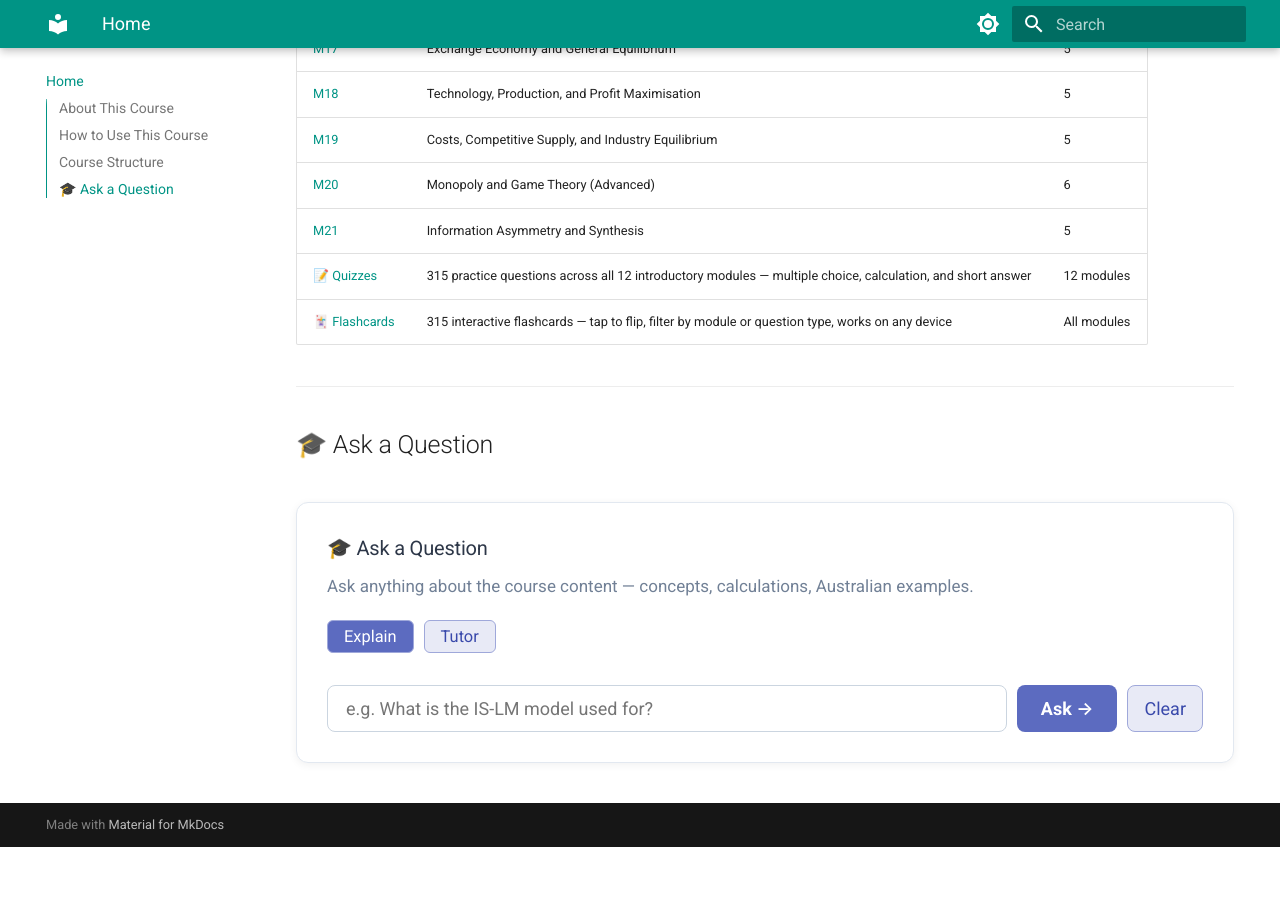
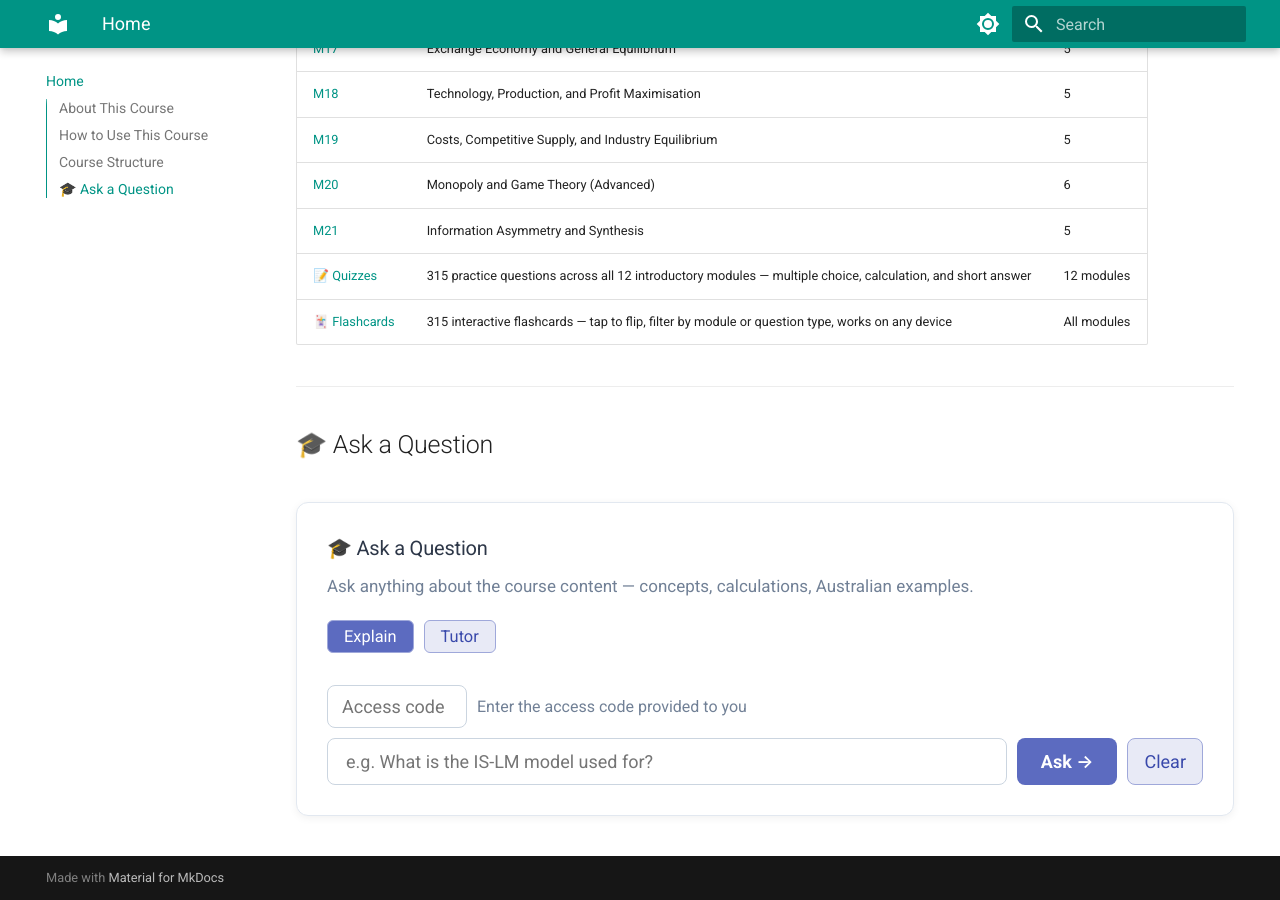
Before and after one commit to pspedding/micro-course-2026, an MkDocs documentation site: the page built from docs/index.md, in a window 1280 px wide and 900 px high, scrolled down 1510 px. Built offline with MkDocs 1.6.1 and Material for MkDocs 9.7.7, drawn with Linux system fonts in a browser that asks for light colours; before the commit the page ends 2357 px from its top, so only the background shows below that; some of the changed lines change nothing that is shown.

Commit message:
Add access-code field; send Authorization bearer header (token in memory only)

```diff
--- a/docs/index.md
+++ b/docs/index.md
@@ -90,6 +90,15 @@ window.MathJax = {
   <!-- Conversation thread -->
   <div id="econ-chat-thread" style="max-height:380px;overflow-y:auto;margin-bottom:0.8rem;display:flex;flex-direction:column;gap:0.3rem;"></div>
 
+  <!-- Access code row — entered once, kept in memory only, never stored or embedded -->
+  <div id="econ-access-row" style="display:flex;gap:0.5rem;margin-bottom:0.5rem;align-items:center;">
+    <input id="econ-access-code" type="password"
+      placeholder="Access code"
+      style="width:140px;padding:0.5rem 0.7rem;border:1px solid #cbd5e0;border-radius:8px;font-size:0.9rem;outline:none;"
+    />
+    <span style="font-size:0.8rem;color:#718096;">Enter the access code provided to you</span>
+  </div>
+
   <!-- Input row -->
   <div style="display:flex; gap:0.5rem;">
     <input id="econ-chat-input" type="text"
@@ -122,7 +131,7 @@ window.MathJax = {
   // var WORKER='https://econ-chat.dgg5dknmth.workers.dev';
 
   var MAX_TURNS=10, MAX_Q=4000;
-  var history=[], mode='explain';
+  var history=[], mode='explain', accessToken='';
 
   function estimateTokens(s){ return Math.ceil((s||'').length/4); }
 
@@ -191,6 +200,14 @@ window.MathJax = {
     var resp=document.getElementById('econ-chat-response');
     var q=(input&&input.value||'').trim();
     if(!q) return;
+    // Read access code from field each time — kept in memory only
+    var codeInput=document.getElementById('econ-access-code');
+    if(codeInput) accessToken=codeInput.value.trim();
+    if(!accessToken){
+      if(resp){resp.style.display='block';resp.textContent='Please enter your access code.';}
+      if(codeInput) codeInput.focus();
+      return;
+    }
     if(q.length>MAX_Q){
       if(resp){resp.style.display='block';resp.textContent='Question too long (max 4,000 characters).';}
       return;
@@ -204,7 +221,7 @@ window.MathJax = {
     ctx.weakModules=getWeakModules();
     var payload={question:q,mode:mode,messages:trimHistory(history),context:ctx};
 
-    fetch(WORKER,{method:'POST',headers:{'Content-Type':'application/json'},body:JSON.stringify(payload)})
+    fetch(WORKER,{method:'POST',headers:{'Content-Type':'application/json','Authorization':'Bearer '+accessToken},body:JSON.stringify(payload)})
       .then(function(r){return r.json();})
       .then(function(d){
         if(d.error) throw new Error(d.error);
```
